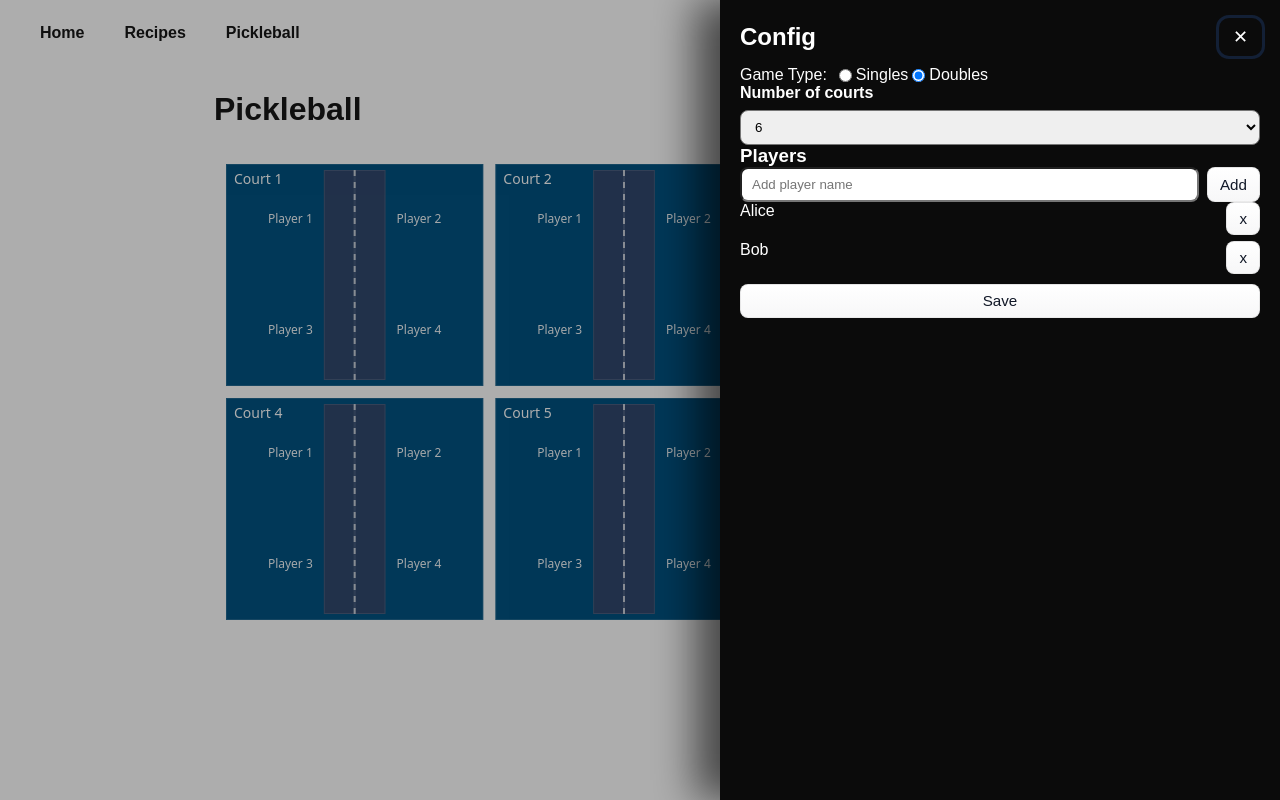
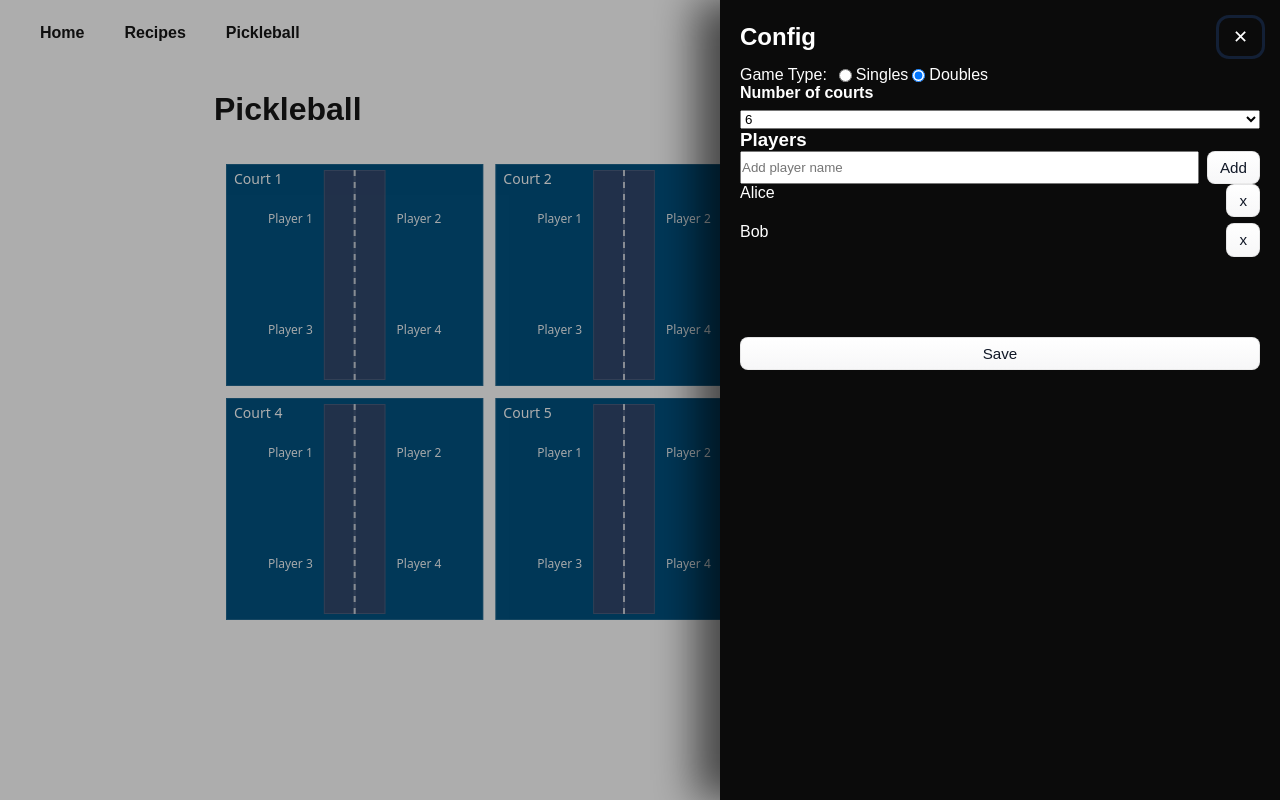
Before and after one commit to tomrw/tomrw.github.io, a Next.js app: page /pickleball in a window 1280 px wide. Both pictures are taken after a click on the button "Open Config". Built offline with nearby package versions, Linux system fonts and the light colour scheme.

Commit message:
start migrating to grid rem

```diff
--- a/src/app/pickleball/GameType.tsx
+++ b/src/app/pickleball/GameType.tsx
@@ -15,7 +15,7 @@ export const GameType = () => {
         <Box
           sx={{
             display: 'flex',
-            gap: '12px',
+            gap: 1.5,
             alignItems: 'center',
           }}
         >
@@ -25,14 +25,14 @@ export const GameType = () => {
           <Box
             sx={{
               display: 'flex',
-              gap: ['4px', '8px'],
+              gap: [0.5, 1],
             }}
           >
             <Box
               sx={{
                 display: 'flex',
                 alignItems: 'center',
-                gap: '4px',
+                gap: 0.5,
                 cursor: 'pointer',
               }}
               as="label"
@@ -49,7 +49,7 @@ export const GameType = () => {
               sx={{
                 display: 'flex',
                 alignItems: 'center',
-                gap: '4px',
+                gap: 0.5,
                 cursor: 'pointer',
               }}
               as="label"
--- a/src/app/pickleball/Players.tsx
+++ b/src/app/pickleball/Players.tsx
@@ -29,7 +29,7 @@ export const Players = () => {
 
   return (
     <>
-      <Flex justifyContent="space-between" sx={{ gap: ['8px', '10px'] }}>
+      <Flex justifyContent="space-between" sx={{ gap: [1, 1.25] }}>
         <input
           value={newName}
           onChange={(e) => setNewName(e.target.value)}
@@ -41,7 +41,7 @@ export const Players = () => {
           }}
           placeholder="Add player name"
           aria-label="Player name"
-          style={{ flex: 1, padding: '8px 10px', borderRadius: 8 }}
+          style={{ flex: 1 }}
         />
         <Button type="button" onClick={onAddPlayer}>
           Add
@@ -54,12 +54,12 @@ export const Players = () => {
         sx={{
           display: 'flex',
           flexDirection: 'column',
-          gap: ['6px', '8px'],
+          gap: [0.75, 1],
           marginBlockEnd: 10,
         }}
       >
         {fields.map((pl) => (
-          <Flex as="li" key={pl.id} justifyContent="space-between" sx={{ gap: ['8px', '10px'] }}>
+          <Flex as="li" key={pl.id} justifyContent="space-between" sx={{ gap: [1, 1.25] }}>
             <span>{pl.name}</span>
             <Button type="button" onClick={() => remove(pl.id)} aria-label={`Delete ${pl.name}`}>
               x
--- a/src/ds/dropdown/Dropdown.tsx
+++ b/src/ds/dropdown/Dropdown.tsx
@@ -1,5 +1,6 @@
 import { useId } from 'react';
 import { SxProp, useTransformSx } from '../sx';
+import Box from '../Box';
 
 type Value = string | number;
 type Props = {
@@ -24,7 +25,7 @@ export default function Dropdown({ label, options, onChange, value, sx }: Props)
         value={value}
         onChange={(e) => onChange(e.target.value)}
         aria-label="Number of courts"
-        style={{ padding: '8px 10px', borderRadius: 8, width: '100%', ...sxStyle }}
+        style={{ width: '100%', ...sxStyle }}
       >
         {options.map(({ value, label }) => (
           <option key={value} value={value}>
--- a/src/ds/sx.ts
+++ b/src/ds/sx.ts
@@ -35,6 +35,10 @@ const shorthandMap: Record<string, string | string[]> = {
   bg: 'backgroundColor',
 };
 
+function toRem(value: number): string {
+  return `${value * 0.5}rem`; // 1 unit = 0.5rem = 8px
+}
+
 function toPx(value: number): string {
   return `${value}px`;
 }
@@ -43,7 +47,7 @@ function processValue(value: SxValue): ProcessedValue {
   if (value === null || value === undefined) return null;
 
   if (typeof value === 'string') return value;
-  if (typeof value === 'number') return toPx(value);
+  if (typeof value === 'number') return value <= 32 ? toRem(value) : toPx(value);
   if (typeof value === 'object' && !Array.isArray(value)) return value;
 
   // Handle responsive arrays
```
